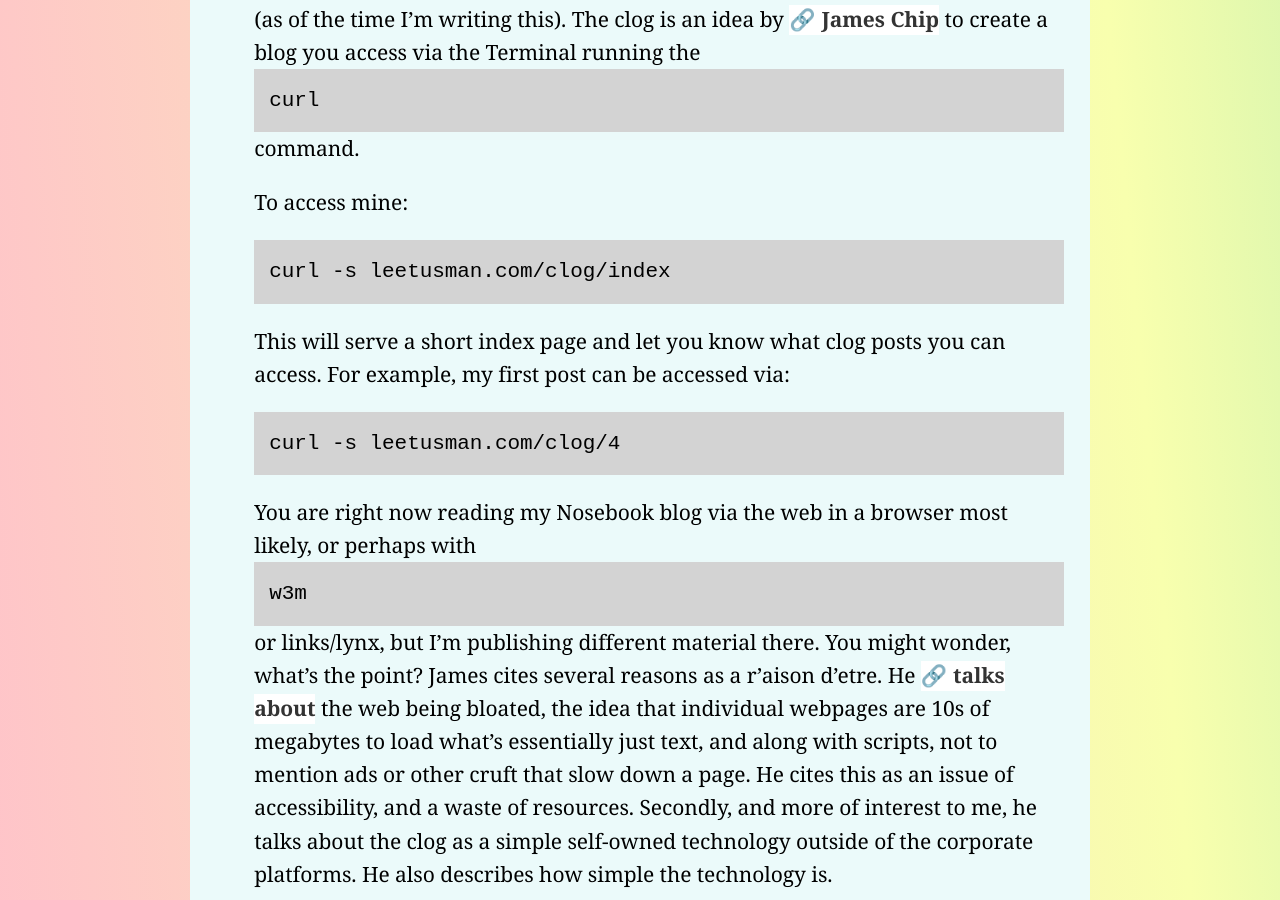
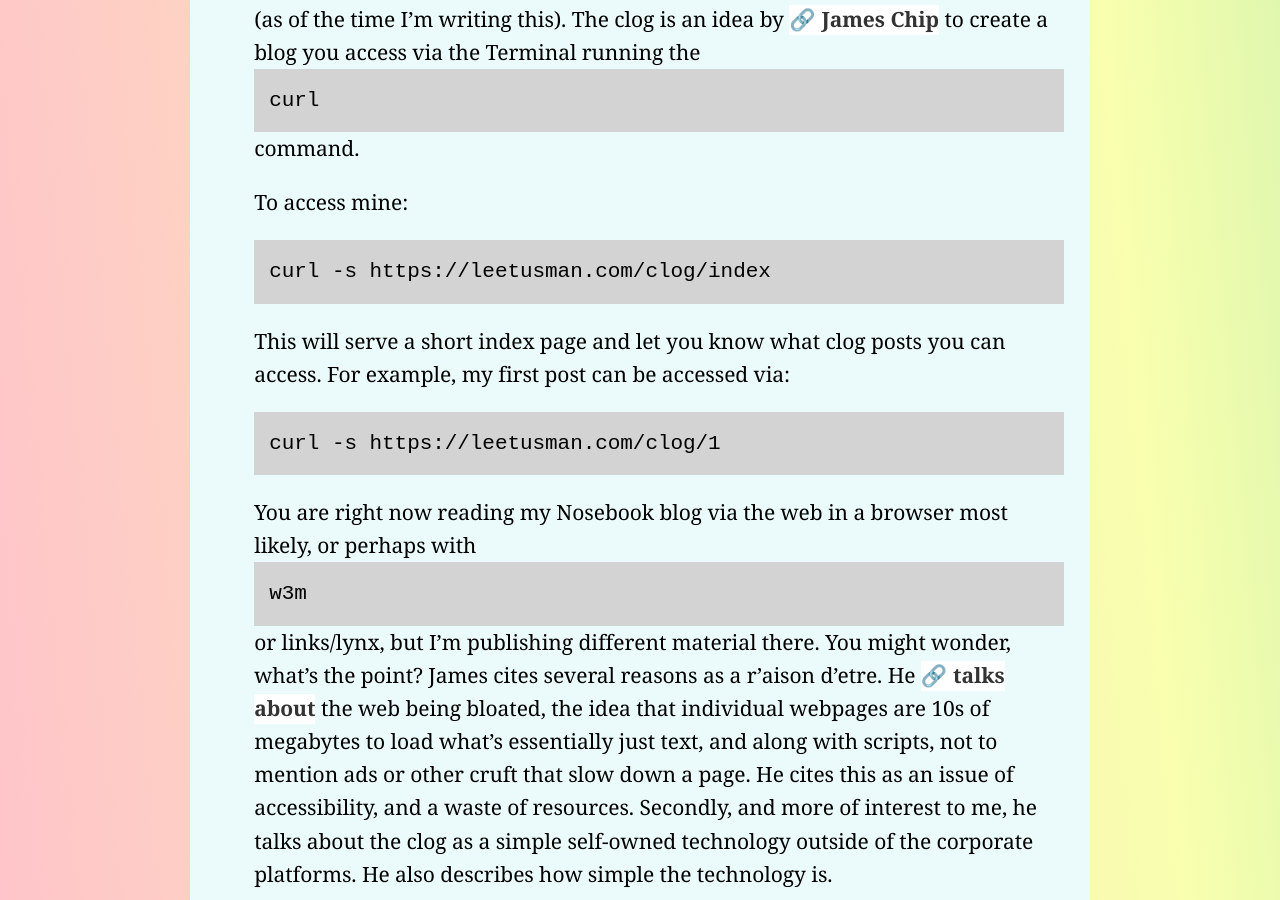
Before and after one commit to lee2sman/nosebook, a Jekyll site: the page built from _posts/2020-08-19-chatrooms-clogs-spaces.md, in a window 1280 px wide and 900 px high, scrolled down 11854 px. Built offline with Jekyll 4.4.1, drawn with Linux system fonts in a browser that asks for light colours; some of the changed lines change nothing that is shown.

Commit message:
update clog code

````diff
--- a/_posts/2020-08-19-chatrooms-clogs-spaces.md
+++ b/_posts/2020-08-19-chatrooms-clogs-spaces.md
@@ -99,13 +99,13 @@
 To access mine:
 
 ```
-curl -s leetusman.com/clog/index
+curl -s https://leetusman.com/clog/index
 ```
 
 This will serve a short index page and let you know what clog posts you can access. For example, my first post can be accessed via:
 
 ```
-curl -s leetusman.com/clog/4
+curl -s https://leetusman.com/clog/1
 ```
 
 You are right now reading my Nosebook blog via the web in a browser most likely, or perhaps with ```w3m``` or links/lynx, but I'm publishing different material there. You might wonder, what's the point? James cites several reasons as a r'aison d'etre. He [talks about](https://twitter.com/james_chip_rpg/status/1295996945216012289) the web being bloated, the idea that individual webpages are 10s of megabytes to load what's essentially just text, and along with scripts, not to mention ads or other cruft that slow down a page. He cites this as an issue of accessibility, and a waste of resources. Secondly, and more of interest to me, he talks about the clog as a simple self-owned technology outside of the corporate platforms. He also describes how simple the technology is.
````
